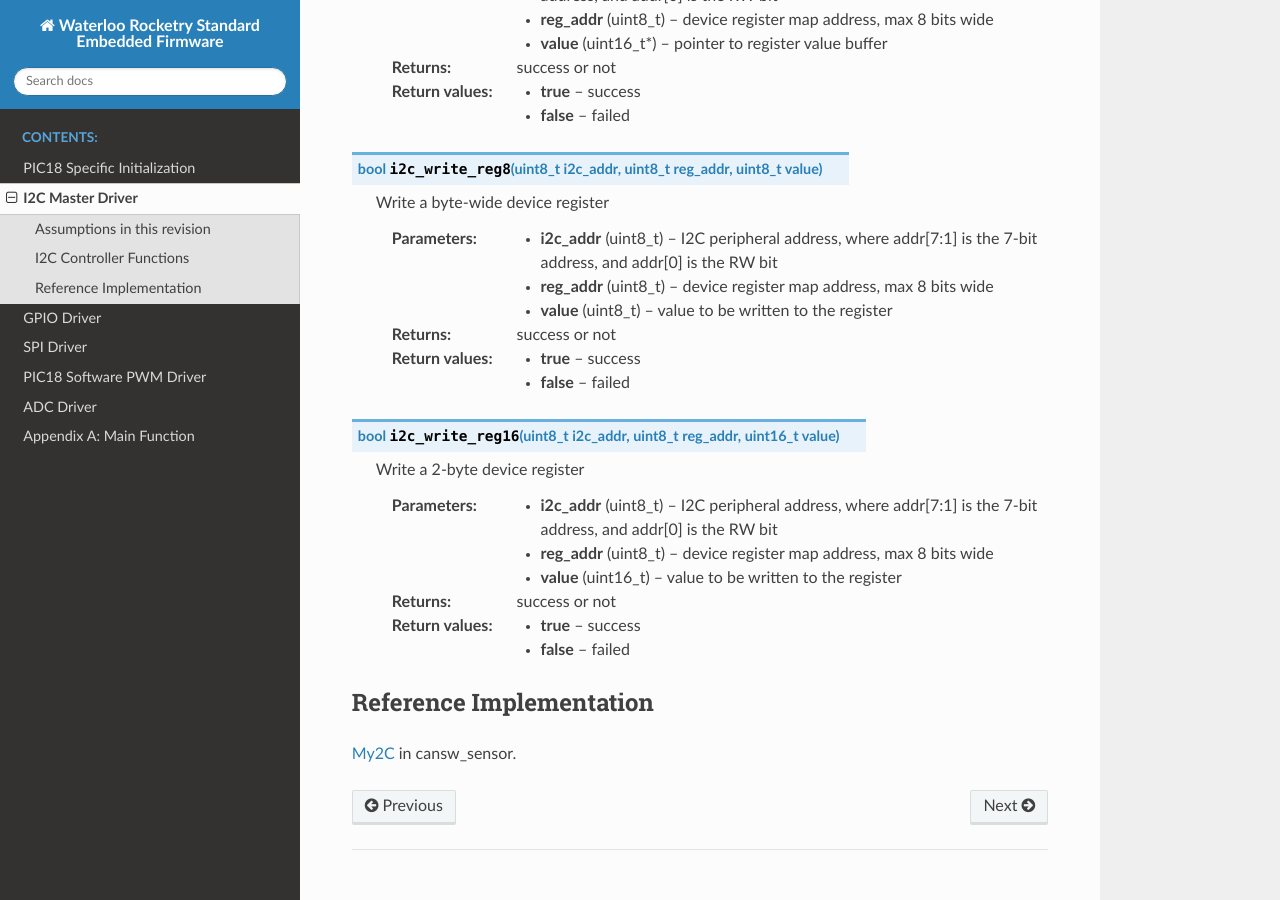
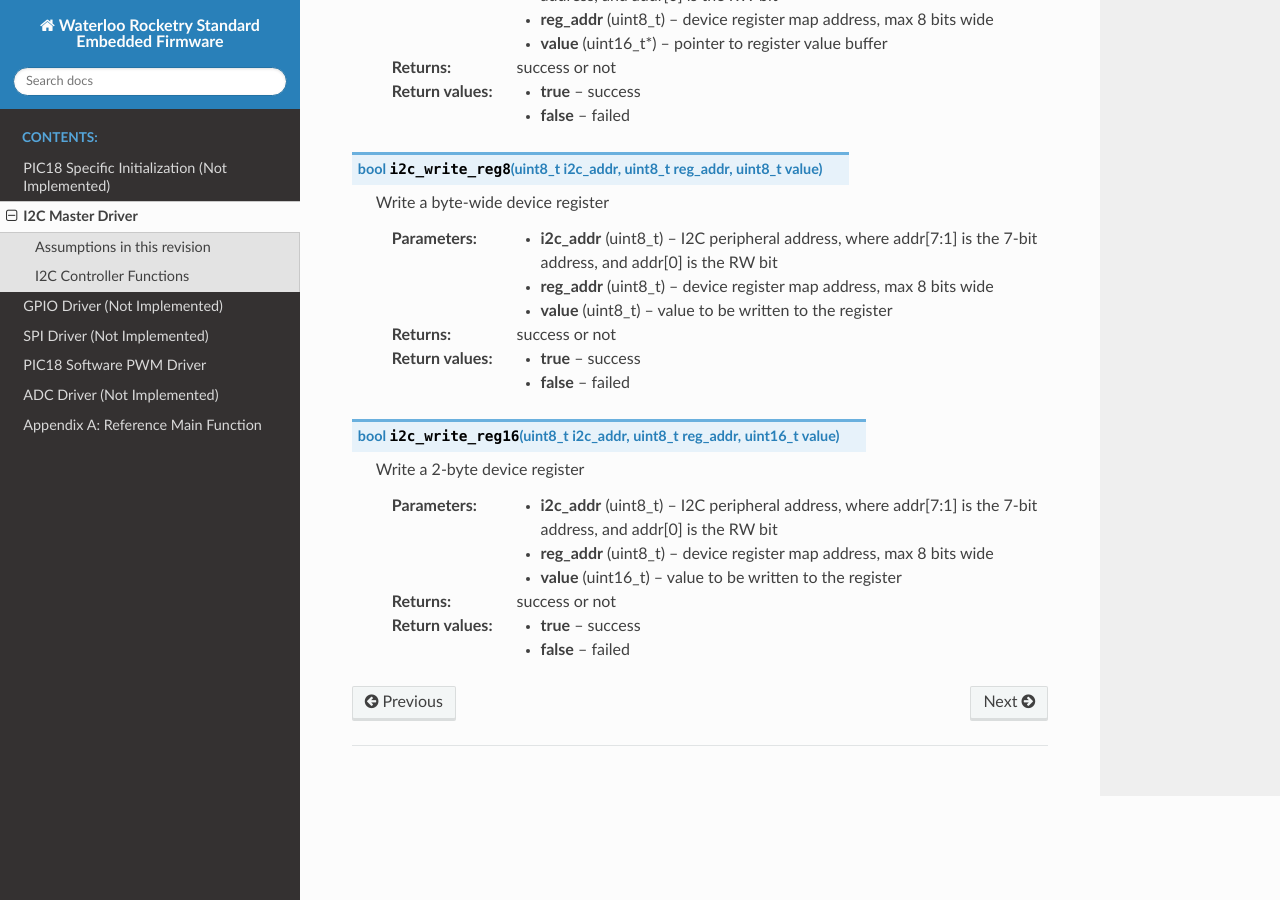
Before and after one commit to waterloo-rocketry/rocketlib, a Sphinx documentation site: the page built from doc/i2c_driver.rst, in a window 1280 px wide and 900 px high, scrolled down 1551 px. Built offline with Sphinx 7.4.7 and the Read the Docs theme 2.0.0, drawn with Linux system fonts in a browser that asks for light colours.

Commit message:
Add "Not Implemented" to some page titles

```diff
--- a/doc/adc_driver.rst
+++ b/doc/adc_driver.rst
@@ -1,5 +1,5 @@
-ADC Driver
-**********
+ADC Driver (Not Implemented)
+****************************
 
 ADC Function
 ============
--- a/doc/gpio_driver.rst
+++ b/doc/gpio_driver.rst
@@ -1,5 +1,5 @@
-GPIO Driver
-***********
+GPIO Driver (Not Implemented)
+*****************************
 
 Macros
 ======
--- a/doc/i2c_driver.rst
+++ b/doc/i2c_driver.rst
@@ -84,7 +84,3 @@ I2C Controller Functions
    :return: success or not
    :retval true: success
    :retval false: failed
-
-Reference Implementation
-========================
-`My2C <https://github.com/waterloo-rocketry/cansw_sensor/blob/a4ad06b4324a6edf7b92796053f81f6b336b0ab0/my2c.c>`_ in cansw_sensor.
--- a/doc/main_func.rst
+++ b/doc/main_func.rst
@@ -1,5 +1,5 @@
-Appendix A: Main Function
-=========================
+Appendix A: Reference Main Function
+===================================
 
 The main function serves as the entry point for the CAN boards firmware.
 
--- a/doc/pic18_init.rst
+++ b/doc/pic18_init.rst
@@ -1,7 +1,7 @@
 .. _pic18-init:
 
-PIC18 Specific Initialization
-=============================
+PIC18 Specific Initialization  (Not Implemented)
+================================================
 The PIC18 initialization handles the initialization of PIC18F26K83, the initialization includes clock settings. However this function does not handle setting the Peripheral Pin Select (PPS) Registers and CAN initialization.
 
 Function Prototype
--- a/doc/spi_driver.rst
+++ b/doc/spi_driver.rst
@@ -1,5 +1,5 @@
-SPI Driver
-**********
+SPI Driver  (Not Implemented)
+*****************************
 
 Features
 ========
```
Also changed, not shown: 1 other file.
